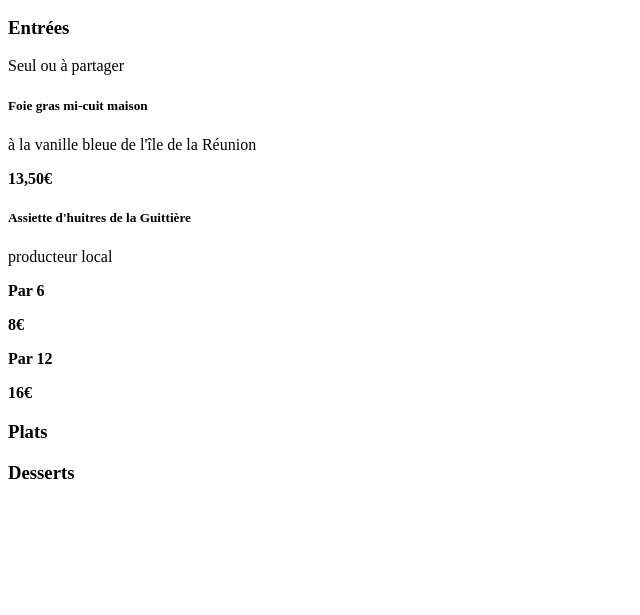
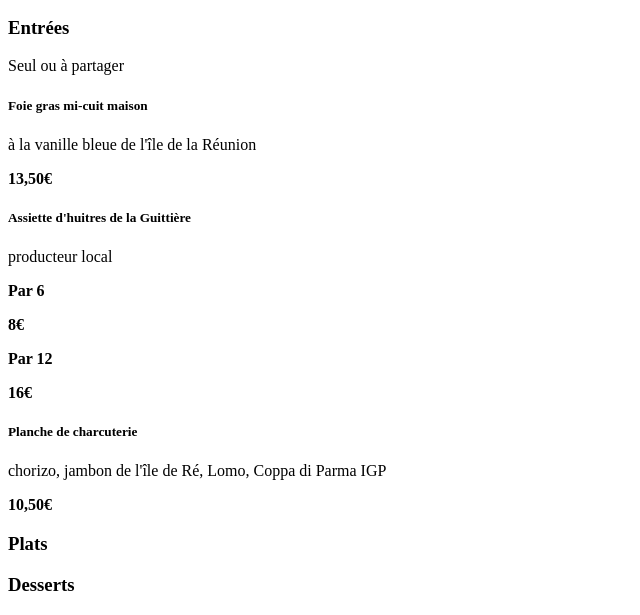
Before and after one commit to tompascreau/Projet_Ga-a, a plain HTML site: page frontend/index.html in a window 1280 px wide. Shown: the part 494-1109 px from the top of the page, without its empty margins (0-640 px from the left). Before the commit the page ends 996 px from the top, so only its background shows below. Drawn offline with Linux system fonts and the light colour scheme.

Commit message:
new modif

```diff
--- a/frontend/index.html
+++ b/frontend/index.html
@@ -64,6 +64,19 @@
                             </div>
                         </div>
                     </div>
+                    <div class="carte_entrees_elements_item3">
+                        <div class="carte_entrees_elements_item2_presentation">
+                            <div class="carte_entrees_elements_item2_presentation_title">
+                                <h5>Planche de charcuterie</h5>
+                            </div>
+                            <div class="carte_entrees_elements_item2_presentation_details">
+                                <p>chorizo, jambon de l'île de Ré, Lomo, Coppa di Parma IGP</p>
+                            </div>
+                        </div>
+                        <div class="carte_entrees_elements_item2_price">
+                            <p><strong>10,50€</strong></p>
+                        </div>
+                    </div>
                 </div>
             </section>
             <section class="carte_plats">
```
